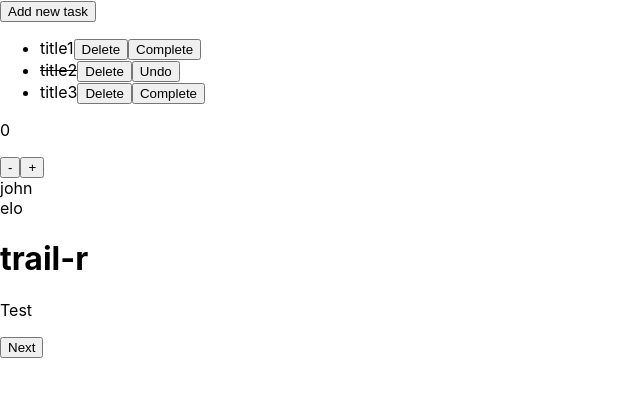
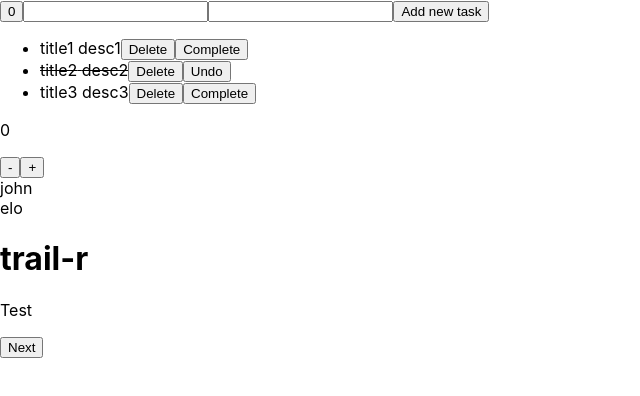
Before and after one commit to piotrwita/trail-r, a React (Create React App) app: page / in a window 1280 px wide. Shown: the top 396 px of the page, without its empty margins (0-640 px from the left). Built offline with nearby package versions, Linux system fonts and the light colour scheme; the HTML template or start-up script is replaced by a standard one.

Commit message:
useEffect.

```diff
--- a/src/App.tsx
+++ b/src/App.tsx
@@ -4,11 +4,12 @@ import { AppContent } from './components/AppContent';
 import { Users } from './components/Users';
 import { Count } from './components/Count';
 import { TasksList } from './components/TasksList';
-
+import { Counter } from './components/Counter';
 
 function App() {
   return (
       <>
+          <Counter/>
           <TasksList/>
           <Count/>
           <Users/>
--- /dev/null
+++ b/src/components/Counter.tsx
@@ -0,0 +1,19 @@
+import { useState, useEffect }  from 'react';
+
+export const Counter = () => {
+    const [counter, setCounter] = useState(0);
+
+    useEffect(() => {
+        window.addEventListener("keydown", (e) => {
+            console.log(e.key);
+        });
+
+        return () => {
+            window.removeEventListener("keydown", (e) => {
+                console.log(e.key);
+            });
+        }
+    }, [counter]);
+
+    return <button onClick={() => setCounter(counter+1)}>{counter}</button>
+}
--- a/src/components/TasksList.tsx
+++ b/src/components/TasksList.tsx
@@ -1,17 +1,20 @@
 import { tasks as tasksData }  from '../data/tasks';
-import { useState } from 'react';
+import { useRef, useState } from 'react';
 
 export function TasksList() {
     const [tasks, setTasks] = useState(tasksData);
-    const handleAddTask = (title: string) => {
+    const titleRef = useRef<HTMLInputElement | null>(null);
+    const descriptionRef = useRef<HTMLInputElement | null>(null);
+    const handleAddTask = () => {
         const newTasks = [...tasks];
         newTasks.push({
-            title: title,
-            description: 'desc8',
+            title: titleRef.current?.value ?? '',
+            description: descriptionRef.current?.value ?? '',
             completed: false
         })
         setTasks(newTasks);
         console.log(tasks);
+        console.log(titleRef);
     };
     const handleToggleTaskState = (index: number) => {
         const newTasks = [...tasks];
@@ -26,16 +29,19 @@ export function TasksList() {
 
     return (
         <>
-            <button onClick={() => handleAddTask('new added task')}>Add new task</button>
-            { tasks.length === 0 ? (
+            <input type='text' id='title' ref={titleRef}/>
+            <input type='text' id='description' ref={descriptionRef}/>
+            <button onClick={handleAddTask}>Add new task</button>
+            {tasks.length === 0 ? (
                 <div>Empty tasks list.</div>
             ) : (
                 <ul>
-                {tasks.map(({title, completed}, index) => (
+                    {tasks.map(({title, description, completed}, index) => (
                         <li key={index} style={{textDecoration: completed ? 'line-through' : 'none'}}>
-                        {title}
+                            {title} {description}
                             <button onClick={() => handleDeleteTask(index)}>Delete</button>
-                        <button onClick={() => handleToggleTaskState(index)}>{completed ? 'Undo' : 'Complete'}</button>
+                            <button
+                                onClick={() => handleToggleTaskState(index)}>{completed ? 'Undo' : 'Complete'}</button>
                         </li>
                     ))}
                 </ul>
```
Lines whose indentation alone changed are shown as unchanged.
